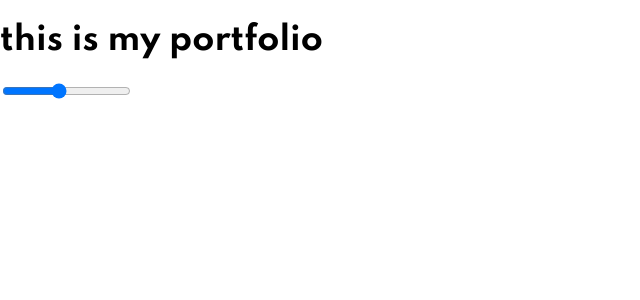
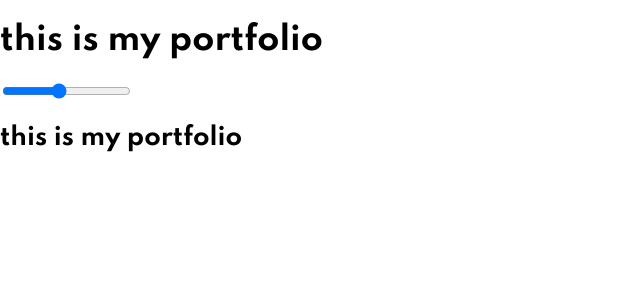
Before and after one commit to jonCroatanUto/portafolio, a React (Create React App) app: page / in a window 1280 px wide. Shown: the top 300 px of the page, without its empty margins (0-640 px from the left). Built offline with nearby package versions, Linux system fonts and the light colour scheme.

Commit message:
variable font trying to excute with mouse move event, but dont like the results

```diff
--- a/src/pages/Home/Home.tsx
+++ b/src/pages/Home/Home.tsx
@@ -17,6 +17,8 @@ function Home() {
         min="100"
         max="900"
       />
+      <h2>this is my portfolio</h2>
+      <div className="draws"></div>
     </>
   );
 }
--- a/src/pages/Home/homeStyle.css
+++ b/src/pages/Home/homeStyle.css
@@ -2,4 +2,8 @@ h1 {
   font-family: "Spartan", sans-serif;
   font-variation-settings: "wght" var(--global-font-H1-axis-weight);
 }
+h2 {
+  font-family: "Spartan", sans-serif;
+  font-variation-settings: "wght" var(--global-font-H1-axis-weight);
+}
 /* var(--global-font-H1-axis-weight) */
```
